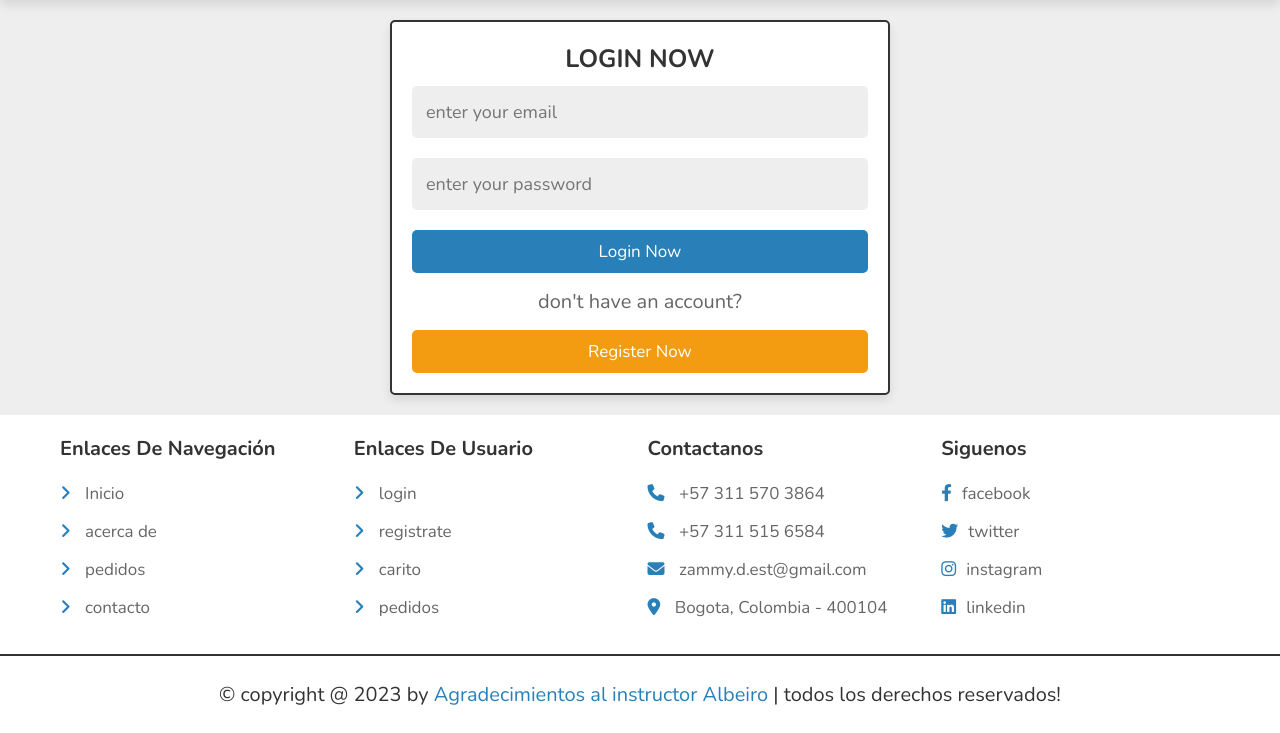
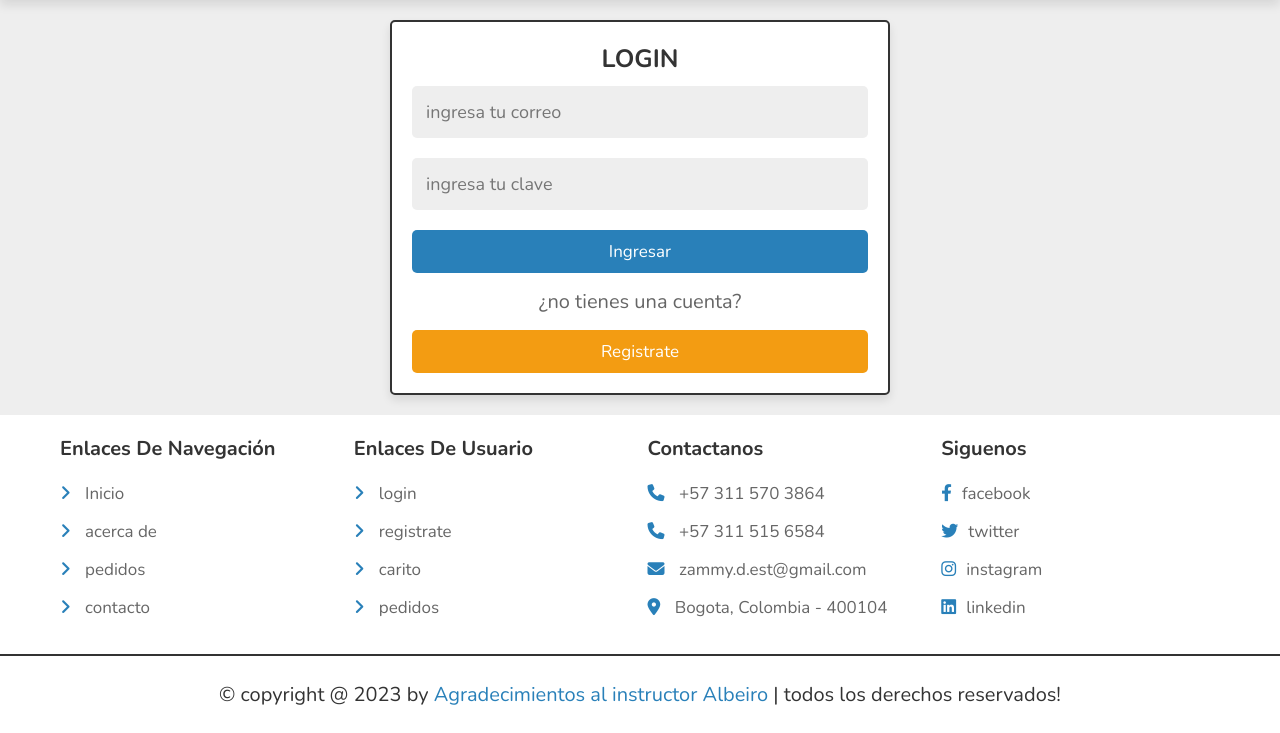
Before and after one commit to zammy-d/HappeFeet, a PHP site: page /user_login.php in a window 1280 px wide. Shown: the part 74-807 px from the top of the page. Run offline with PHP 8.4, Linux system fonts and the light colour scheme; data comes from the database, SQL or seed files in the repository; data that the repository does not hold is empty; some libraries are stand-ins or nearby versions.

Commit message:
Se finaliza panel de usuario - login de usuario

```diff
--- a/user_login.php
+++ b/user_login.php
@@ -25,7 +25,7 @@ if(isset($_POST['submit'])){
       $_SESSION['user_id'] = $row['id'];
       header('location:home.php');
    }else{
-      $message[] = 'incorrect username or password!';
+      $message[] = '¡Nombre de usuario o contraseña incorrecta!';
    }
 
 }
@@ -54,12 +54,12 @@ if(isset($_POST['submit'])){
 <section class="form-container">
 
    <form action="" method="post">
-      <h3>login now</h3>
-      <input type="email" name="email" required placeholder="enter your email" maxlength="50"  class="box" oninput="this.value = this.value.replace(/\s/g, '')">
-      <input type="password" name="pass" required placeholder="enter your password" maxlength="20"  class="box" oninput="this.value = this.value.replace(/\s/g, '')">
-      <input type="submit" value="login now" class="btn" name="submit">
-      <p>don't have an account?</p>
-      <a href="user_register.php" class="option-btn">register now</a>
+      <h3>login </h3>
+      <input type="email" name="email" required placeholder="ingresa tu correo" maxlength="50"  class="box" oninput="this.value = this.value.replace(/\s/g, '')">
+      <input type="password" name="pass" required placeholder="ingresa tu clave" maxlength="20"  class="box" oninput="this.value = this.value.replace(/\s/g, '')">
+      <input type="submit" value="ingresar" class="btn" name="submit">
+      <p>¿no tienes una cuenta?</p>
+      <a href="user_register.php" class="option-btn">registrate</a>
    </form>
 
 </section>
```
